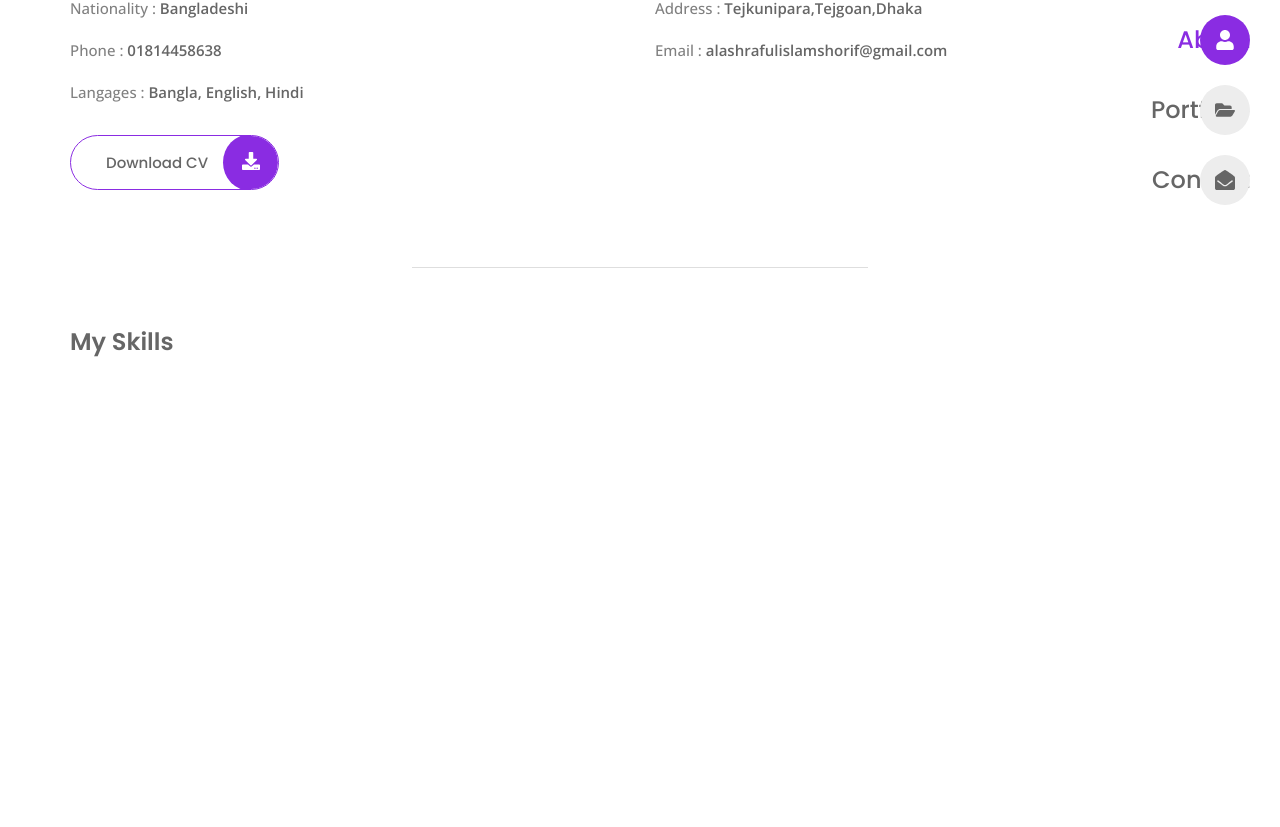
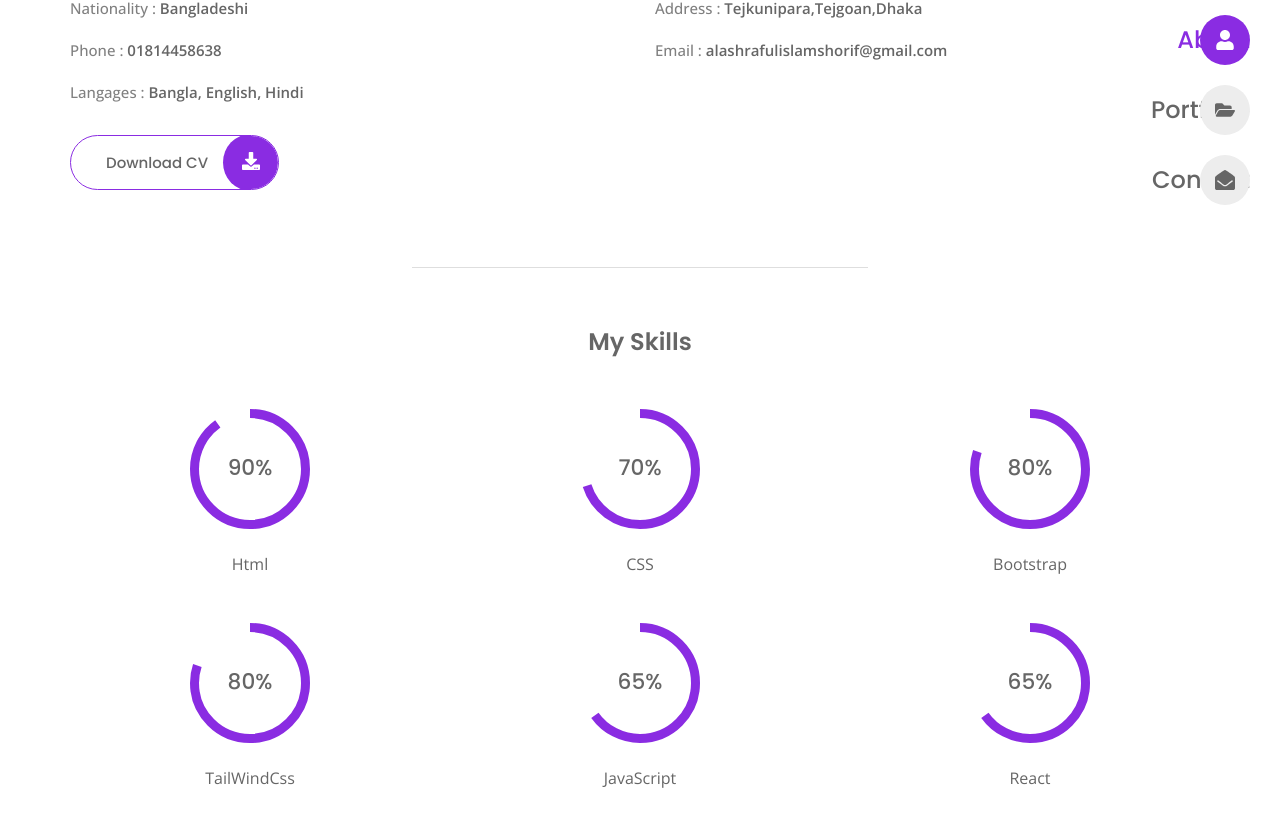
Before and after one commit to nahyan007/multipage-portfolio, a React (Vite) app: page /about in a window 1280 px wide. Shown: the part 325-1152 px from the top of the page. Before the commit the page ends 800 px from the top, so only its background shows below. Built offline with nearby package versions, Linux system fonts and the light colour scheme.

Commit message:
skills section

```diff
--- a/package.json
+++ b/package.json
@@ -12,6 +12,7 @@
   "dependencies": {
     "html-react-parser": "^4.2.0",
     "react": "^18.2.0",
+    "react-circular-progressbar": "^2.1.0",
     "react-dom": "^18.2.0",
     "react-icons": "^4.10.1",
     "react-router-dom": "^6.14.2"
--- /dev/null
+++ b/src/components/Skills.jsx
@@ -0,0 +1,26 @@
+import React from "react";
+import { skills } from "../data";
+import { CircularProgressbar } from "react-circular-progressbar";
+import "react-circular-progressbar/dist/styles.css";
+
+const Skills = () => {
+  return (
+    <>
+      {skills.map(({ title, percentage }, index) => (
+        <div className="progress__box" key={index}>
+          <div className="progress__circle">
+            <CircularProgressbar
+              strokeWidth={7.5}
+              text={` ${percentage}% `}
+              value={percentage}
+            />
+          </div>
+
+          <h3 className="skills__title">{title}</h3>
+        </div>
+      ))}
+    </>
+  );
+};
+
+export default Skills;
--- a/src/data.jsx
+++ b/src/data.jsx
@@ -162,50 +162,39 @@ export const skills = [
   {
     id: 1,
     title: "Html",
-    percentage: "25",
+    percentage: "90",
   },
 
   {
     id: 2,
-    title: "Javascript",
-    percentage: "89",
+    title: "CSS",
+    percentage: "70",
   },
 
   {
     id: 3,
-    title: "Css",
-    percentage: "70",
+    title: "Bootstrap",
+    percentage: "80",
   },
 
   {
     id: 4,
-    title: "Php",
-    percentage: "66",
+    title: "TailWindCss",
+    percentage: "80",
   },
 
   {
     id: 5,
-    title: "Wordpress",
-    percentage: "95",
+    title: "JavaScript",
+    percentage: "65",
   },
 
   {
     id: 6,
-    title: "Jquery",
-    percentage: "50",
-  },
-
-  {
-    id: 7,
-    title: "Angular",
+    title: "React",
     percentage: "65",
   },
 
-  {
-    id: 8,
-    title: "React",
-    percentage: "45",
-  },
 ];
 
 export const portfolio = [
--- a/src/pages/about/About.css
+++ b/src/pages/about/About.css
@@ -26,3 +26,42 @@
     max-width: 40%;
     margin: 72px auto 56px;
 }
+
+.subtitle__center{
+  text-align: center;
+  margin-bottom: 50px;
+}
+
+.skills__container{
+  grid-template-columns: repeat(3,1fr);
+  justify-items: center;
+  row-gap: 48px;
+}
+
+.progress__circle{
+  width: 120px;
+  height: 120px;
+}
+
+.CircularProgressbar-path{
+  stroke: var(--first-color) !important;
+  stroke-linecap: butt !important ;
+}
+
+.CircularProgressbar-trail{
+  stroke: var(--contains-color) !important;
+}
+
+.CircularProgressbar-text{
+  fill: var(--title-color) !important;
+  font-family: var(--second-font) !important;
+  font-size: var(--large-font-size) !important;
+}
+
+.skills__title{
+  font-family: var(--body-font);
+  font-size: var(--normal-font-size);
+  font-weight: var(--weight-400);
+  text-align: center;
+  margin-top: 24px;
+}
--- a/src/pages/about/About.jsx
+++ b/src/pages/about/About.jsx
@@ -3,6 +3,7 @@ import Info from "../../components/Info";
 import { FaDownload } from "react-icons/fa";
 import CV from "../../assets/steve-Cv.pdf";
 import './About.css'
+import Skills from "../../components/Skills";
 
 const About = () => {
   return (
@@ -36,7 +37,9 @@ const About = () => {
       <section className="skills">
         <h3 className="section__subtitle subtitle__center">My Skills</h3>
 
-        <div className="skills__container"></div>
+        <div className="skills__container grid">
+          <Skills />
+        </div>
       </section>
     </main>
   );
```
Also changed, not shown: 1 other file (tests, documents, lock files or other folders).
